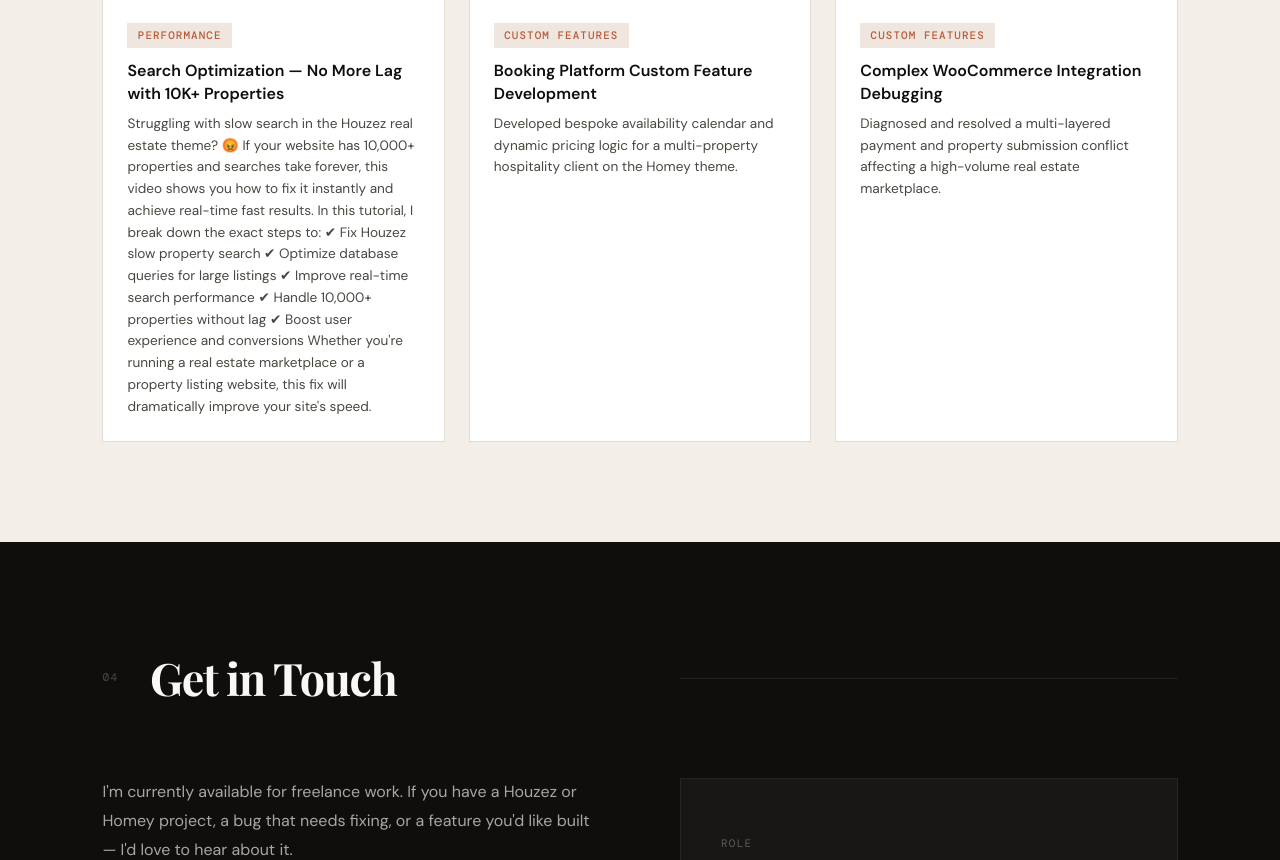
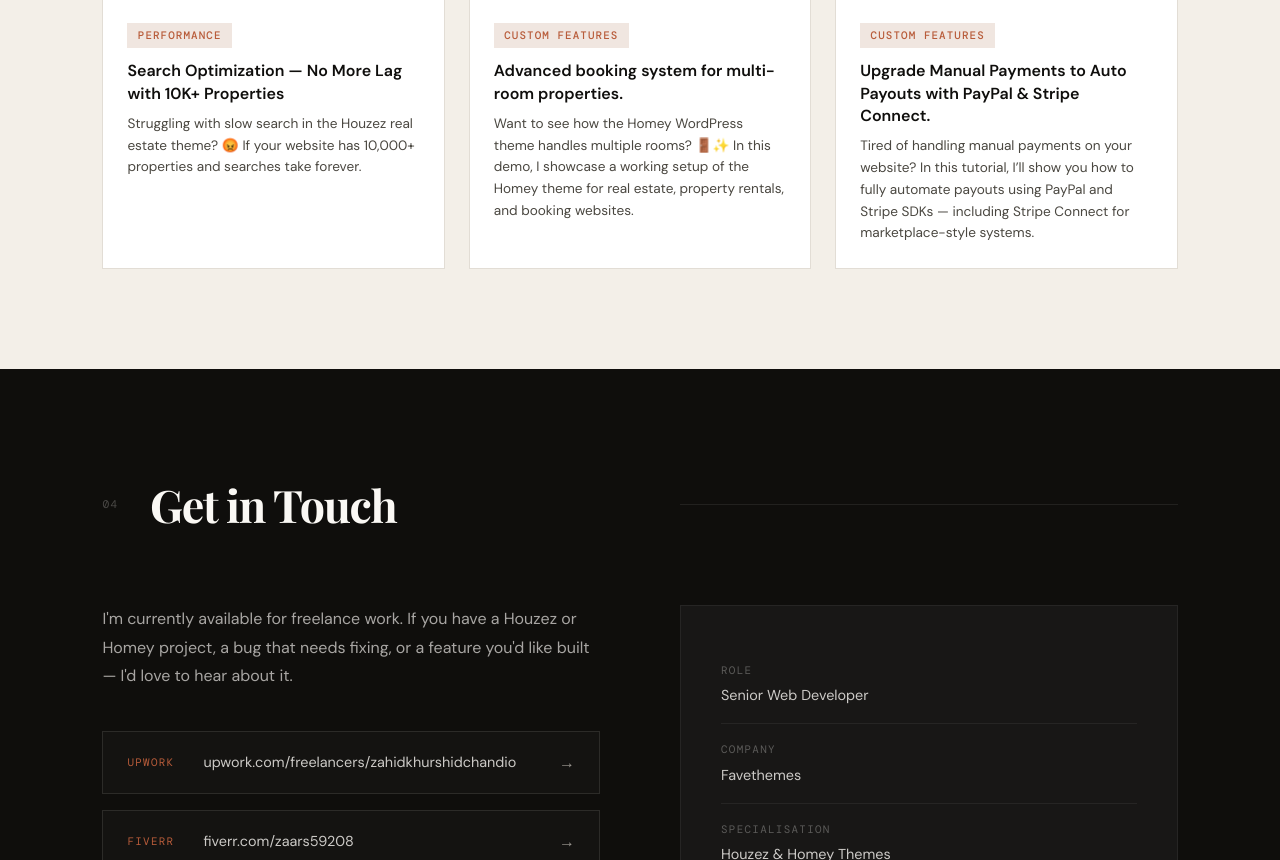
Before and after one commit to zaars59208/zahid-khurshid-freelancer, a plain HTML site: page index.html in a window 1280 px wide. Shown: the part 3023-3883 px from the top of the page. Drawn offline with nearby package versions, Linux system fonts and the light colour scheme.

Commit message:
Update index.html

```diff
--- a/index.html
+++ b/index.html
@@ -807,16 +807,7 @@
         <span class="work-tag">Performance</span>
         <div class="work-title">Search Optimization — No More Lag with 10K+ Properties</div>
         <p class="work-desc">Struggling with slow search in the Houzez real estate theme? 😡
-If your website has 10,000+ properties and searches take forever, this video shows you how to fix it instantly and achieve real-time fast results.
-
-In this tutorial, I break down the exact steps to:
-✔ Fix Houzez slow property search
-✔ Optimize database queries for large listings
-✔ Improve real-time search performance
-✔ Handle 10,000+ properties without lag
-✔ Boost user experience and conversions
-
-Whether you're running a real estate marketplace or a property listing website, this fix will dramatically improve your site's speed.</p>
+If your website has 10,000+ properties and searches take forever.</p>
       </div>
     </div>
     <div class="work-card">
@@ -825,8 +816,9 @@ Whether you're running a real estate marketplace or a property listing website,
       </div>
       <div class="work-info">
         <span class="work-tag">Custom Features</span>
-        <div class="work-title">Booking Platform Custom Feature Development</div>
-        <p class="work-desc">Developed bespoke availability calendar and dynamic pricing logic for a multi-property hospitality client on the Homey theme.</p>
+        <div class="work-title">Advanced booking system for multi-room properties.</div>
+        <p class="work-desc">Want to see how the Homey WordPress theme handles multiple rooms? 🚪✨
+In this demo, I showcase a working setup of the Homey theme for real estate, property rentals, and booking websites.</p>
       </div>
     </div>
     <div class="work-card">
@@ -835,8 +827,8 @@ Whether you're running a real estate marketplace or a property listing website,
       </div>
       <div class="work-info">
         <span class="work-tag">Custom Features</span>
-        <div class="work-title">Complex WooCommerce Integration Debugging</div>
-        <p class="work-desc">Diagnosed and resolved a multi-layered payment and property submission conflict affecting a high-volume real estate marketplace.</p>
+        <div class="work-title">Upgrade Manual Payments to Auto Payouts with PayPal & Stripe Connect.</div>
+        <p class="work-desc">Tired of handling manual payments on your website? In this tutorial, I’ll show you how to fully automate payouts using PayPal and Stripe SDKs — including Stripe Connect for marketplace-style systems.</p>
       </div>
     </div>
   </div>
```
